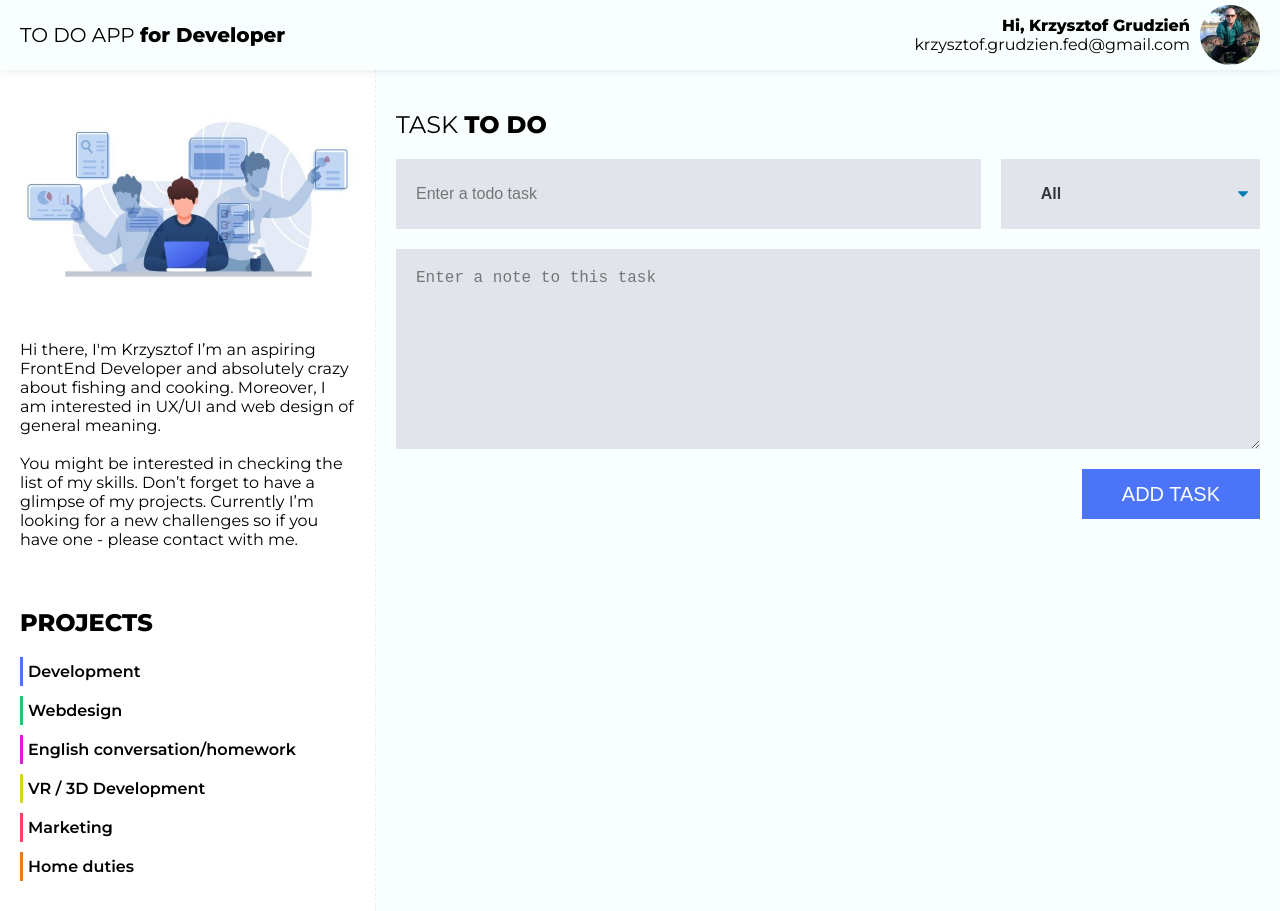
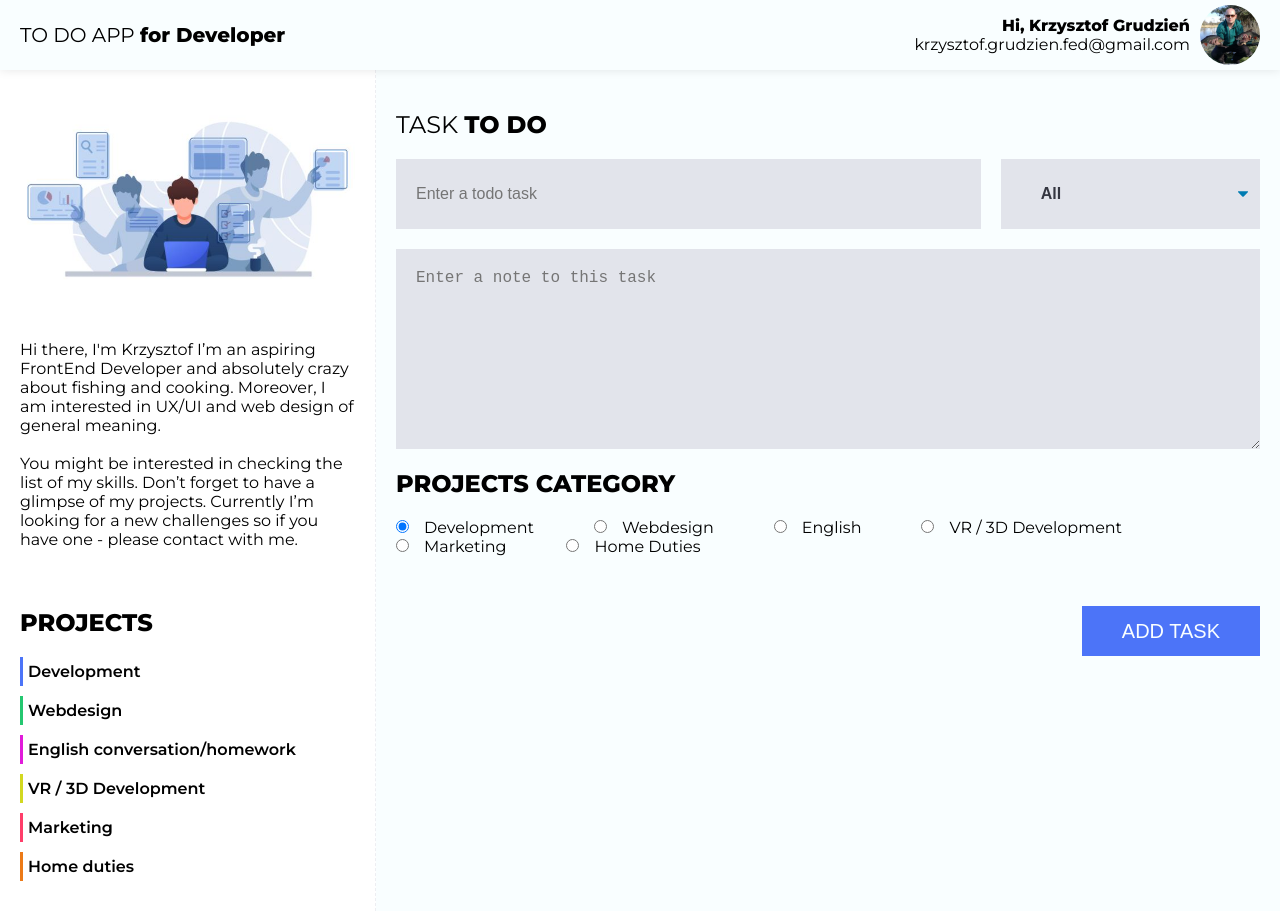
Before and after one commit to KrzysztofGrudzien/React-To-Do-App, a React (Create React App) app: page / in a window 1280 px wide. Built offline with nearby package versions, Linux system fonts and the light colour scheme.

Commit message:
add div elements in order to style radio inputs

```diff
--- a/src/components/App/App.scss
+++ b/src/components/App/App.scss
@@ -94,9 +94,33 @@ input.todo-input {
   width: 70%;
 }
 
+input.todo-input:focus {
+  border-bottom: 1px solid $color-grey-500;
+}
+
 .todo-filter-wrapper {
   display: flex;
   justify-content: space-between;
+}
+
+.todo-radio {
+  display: flex;
+  flex-wrap: wrap;
+  margin-top: 20px;
+  margin-bottom: 50px;
+
+  .radio {
+    margin-right: 60px;
+  }
+
+  input {
+    margin-right: 15px;
+  }
+
+  h2 {
+    font-weight: 800;
+    width: 100%;
+  }
 }
 
 textarea {
@@ -109,6 +133,10 @@ textarea {
   outline: none;
   padding: 20px;
   width: 100%;
+}
+
+textarea:focus {
+  border-bottom: 1px solid $color-grey-500;
 }
 
 button {
--- a/src/components/Form/Form.js
+++ b/src/components/Form/Form.js
@@ -57,6 +57,61 @@ const Form = ({
         value=""
         placeholder="Enter a note to this task"
       />
+      <div className="todo-radio">
+        <h2>PROJECTS CATEGORY</h2>
+        <div className="radio">
+          <label for="development">
+            <input
+              type="radio"
+              name="development"
+              id="development"
+              value="development"
+              checked
+            />
+            Development
+          </label>
+        </div>
+        <div className="radio">
+          <label for="webdesign">
+            <input
+              type="radio"
+              name="webdesign"
+              id="webdesign"
+              value="webdesign"
+            />
+            Webdesign
+          </label>
+        </div>
+        <div className="radio">
+          <label for="english">
+            <input type="radio" name="english" id="english" value="english" />
+            English
+          </label>
+        </div>
+        <div className="radio">
+          <label for="vr">
+            <input type="radio" name="vr" id="vr" value="vr" />
+            VR / 3D Development
+          </label>
+        </div>
+        <div className="radio">
+          <label for="marketing">
+            <input
+              type="radio"
+              name="marketing"
+              id="marketing"
+              value="marketing"
+            />
+            Marketing
+          </label>
+        </div>
+        <div className="radio">
+          <label for="home">
+            <input type="radio" name="home" id="home" value="home" />
+            Home Duties
+          </label>
+        </div>
+      </div>
       <button
         className="todo-button"
         type="submit"
```
